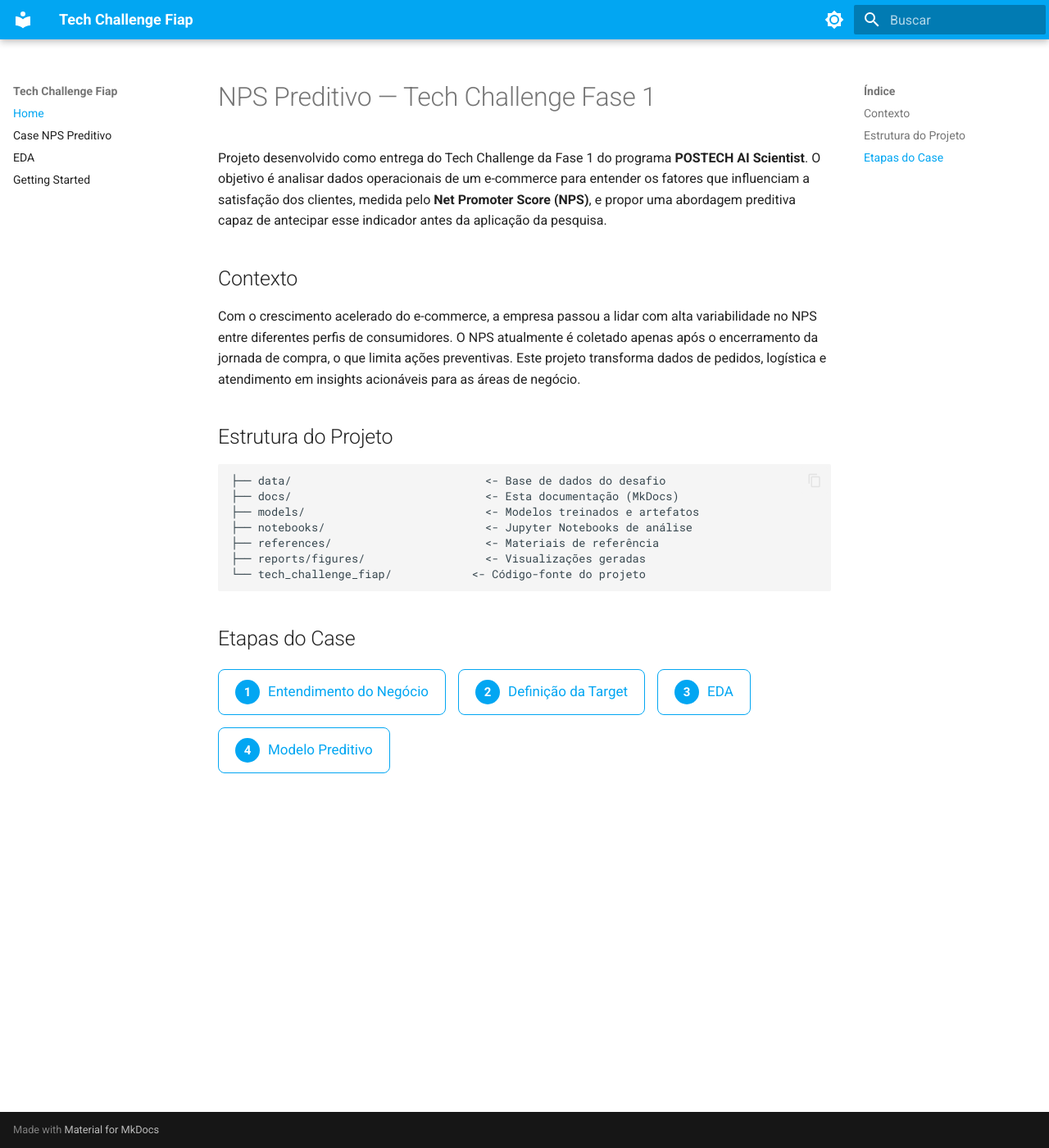
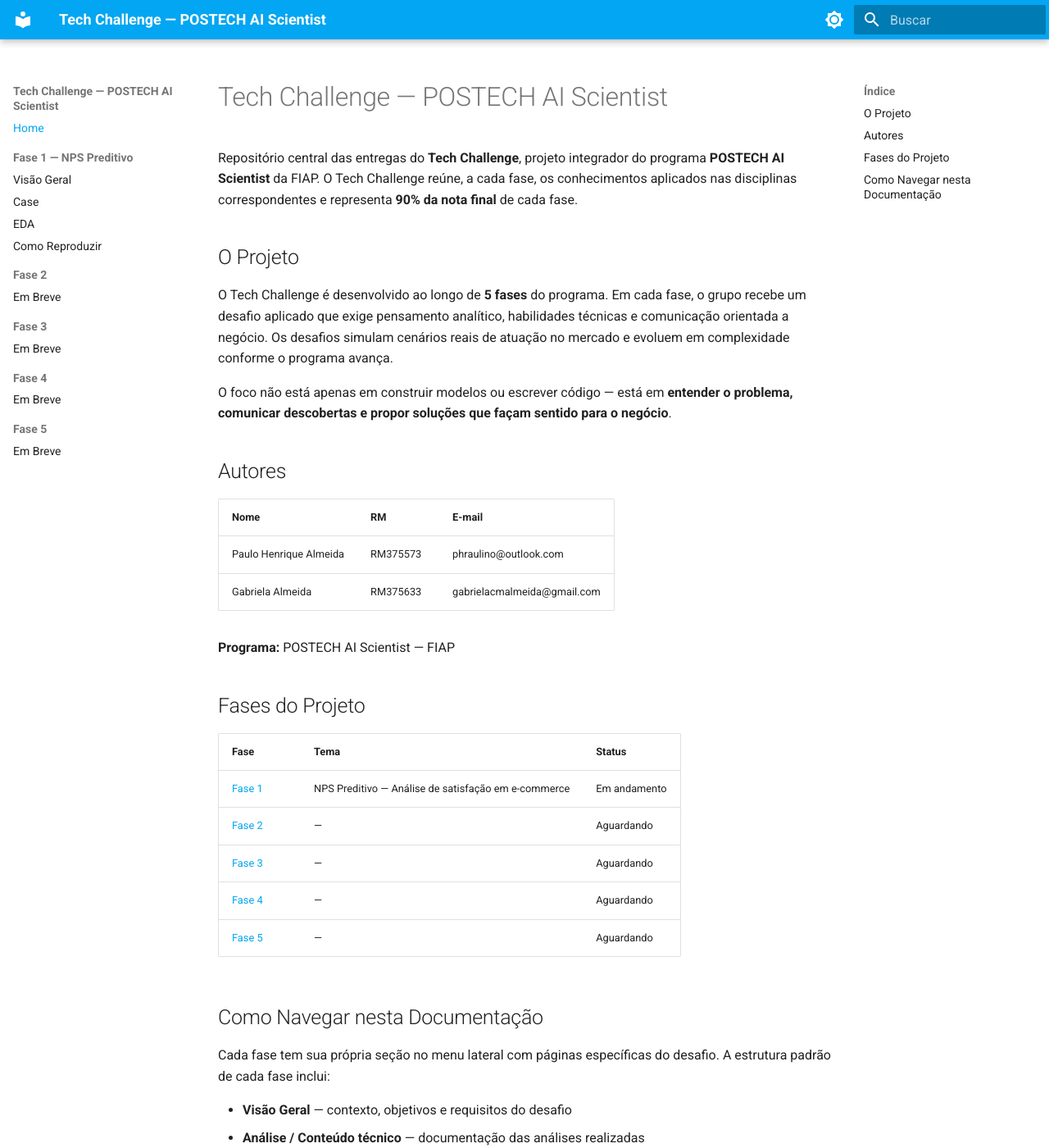
Before and after one commit to PHRaulino-Space/tech-challenge-fiap, an MkDocs documentation site: the page built from docs/docs/index.md, in a window 1280 px wide and 1400 px high. Shown: the whole window at 82% size. Built offline with MkDocs 1.6.1 and Material for MkDocs 9.7.7, drawn with Linux system fonts in a browser that asks for light colours; some of the changed text lies outside the part shown.

Commit message:
Revise mkdocs.yml to reflect updated project structure and authorship, enhance navigation with new phases, and remove outdated documentation files for improved clarity and organization.

````diff
--- a/docs/docs/index.md
+++ b/docs/docs/index.md
@@ -1,40 +1,38 @@
-# NPS Preditivo — Tech Challenge Fase 1
+# Tech Challenge — POSTECH AI Scientist
 
-Projeto desenvolvido como entrega do Tech Challenge da Fase 1 do programa **POSTECH AI Scientist**. O objetivo é analisar dados operacionais de um e-commerce para entender os fatores que influenciam a satisfação dos clientes, medida pelo **Net Promoter Score (NPS)**, e propor uma abordagem preditiva capaz de antecipar esse indicador antes da aplicação da pesquisa.
+Repositório central das entregas do **Tech Challenge**, projeto integrador do programa **POSTECH AI Scientist** da FIAP. O Tech Challenge reúne, a cada fase, os conhecimentos aplicados nas disciplinas correspondentes e representa **90% da nota final** de cada fase.
 
-## Contexto
+## O Projeto
 
-Com o crescimento acelerado do e-commerce, a empresa passou a lidar com alta variabilidade no NPS entre diferentes perfis de consumidores. O NPS atualmente é coletado apenas após o encerramento da jornada de compra, o que limita ações preventivas. Este projeto transforma dados de pedidos, logística e atendimento em insights acionáveis para as áreas de negócio.
+O Tech Challenge é desenvolvido ao longo de **5 fases** do programa. Em cada fase, o grupo recebe um desafio aplicado que exige pensamento analítico, habilidades técnicas e comunicação orientada a negócio. Os desafios simulam cenários reais de atuação no mercado e evoluem em complexidade conforme o programa avança.
 
-## Estrutura do Projeto
+O foco não está apenas em construir modelos ou escrever código — está em **entender o problema, comunicar descobertas e propor soluções que façam sentido para o negócio**.
 
-```
-├── data/                             <- Base de dados do desafio
-├── docs/                             <- Esta documentação (MkDocs)
-├── models/                           <- Modelos treinados e artefatos
-├── notebooks/                        <- Jupyter Notebooks de análise
-├── references/                       <- Materiais de referência
-├── reports/figures/                  <- Visualizações geradas
-└── tech_challenge_fiap/            <- Código-fonte do projeto
-```
+## Autores
 
-## Etapas do Case
+| Nome | RM | E-mail |
+|---|---|---|
+| Paulo Henrique Almeida | RM375573 | phraulino@outlook.com |
+| Gabriela Almeida | RM375633 | gabrielacmalmeida@gmail.com |
 
-<nav class="case-steps">
-  <a href="case-nps-preditivo/#1-entendimento-do-negocio">
-    <span class="step-number">1</span>
-    <span class="step-label">Entendimento do Negócio</span>
-  </a>
-  <a href="case-nps-preditivo/#2-definicao-da-target">
-    <span class="step-number">2</span>
-    <span class="step-label">Definição da Target</span>
-  </a>
-  <a href="case-nps-preditivo/#3-analise-exploratoria-dos-dados-eda">
-    <span class="step-number">3</span>
-    <span class="step-label">EDA</span>
-  </a>
-  <a href="case-nps-preditivo/#4-reflexao-sobre-modelo-preditivo-opcional">
-    <span class="step-number">4</span>
-    <span class="step-label">Modelo Preditivo</span>
-  </a>
-</nav>
+**Programa:** POSTECH AI Scientist — FIAP
+
+## Fases do Projeto
+
+| Fase | Tema | Status |
+|---|---|---|
+| [Fase 1](fase-1/index.md) | NPS Preditivo — Análise de satisfação em e-commerce | Em andamento |
+| [Fase 2](fase-2/index.md) | — | Aguardando |
+| [Fase 3](fase-3/index.md) | — | Aguardando |
+| [Fase 4](fase-4/index.md) | — | Aguardando |
+| [Fase 5](fase-5/index.md) | — | Aguardando |
+
+## Como Navegar nesta Documentação
+
+Cada fase tem sua própria seção no menu lateral com páginas específicas do desafio. A estrutura padrão de cada fase inclui:
+
+- **Visão Geral** — contexto, objetivos e requisitos do desafio
+- **Análise / Conteúdo técnico** — documentação das análises realizadas
+- **Como Reproduzir** — instruções para configurar o ambiente e reproduzir os resultados
+
+Para começar, acesse a [Fase 1](fase-1/index.md) — único desafio disponível até o momento.
--- a/docs/mkdocs.yml
+++ b/docs/mkdocs.yml
@@ -1,6 +1,6 @@
-site_name: Tech Challenge Fiap
-site_author: phraulino@outlook.com
-site_description: Análise preditiva de NPS para e-commerce — POSTECH AI Scientist.
+site_name: Tech Challenge — POSTECH AI Scientist
+site_author: Paulo Henrique Almeida, Gabriela Almeida
+site_description: Repositório das entregas do Tech Challenge do programa POSTECH AI Scientist — FIAP.
 
 extra_css:
   - assets/extra.css
@@ -42,6 +42,16 @@
 
 nav:
   - Home: index.md
-  - Case NPS Preditivo: case-nps-preditivo.md
-  - EDA: eda.md
-  - Getting Started: getting-started.md
+  - Fase 1 — NPS Preditivo:
+    - Visão Geral: fase-1/index.md
+    - Case: fase-1/case-nps-preditivo.md
+    - EDA: fase-1/eda.md
+    - Como Reproduzir: fase-1/getting-started.md
+  - Fase 2:
+    - Em Breve: fase-2/index.md
+  - Fase 3:
+    - Em Breve: fase-3/index.md
+  - Fase 4:
+    - Em Breve: fase-4/index.md
+  - Fase 5:
+    - Em Breve: fase-5/index.md
````
Also changed, not shown: docs/docs/fase-1/index.md (added, +32 -0 lines), docs/docs/fase-2/index.md (added, +3 -0 lines), docs/docs/fase-3/index.md (added, +3 -0 lines), docs/docs/fase-4/index.md (added, +3 -0 lines), docs/docs/fase-5/index.md (added, +3 -0 lines), docs/docs/fase-1/case-nps-preditivo.md (renamed from docs/docs/case-nps-preditivo.md), docs/docs/fase-1/eda.md (renamed from docs/docs/eda.md), docs/docs/fase-1/getting-started.md (renamed from docs/docs/getting-started.md).
